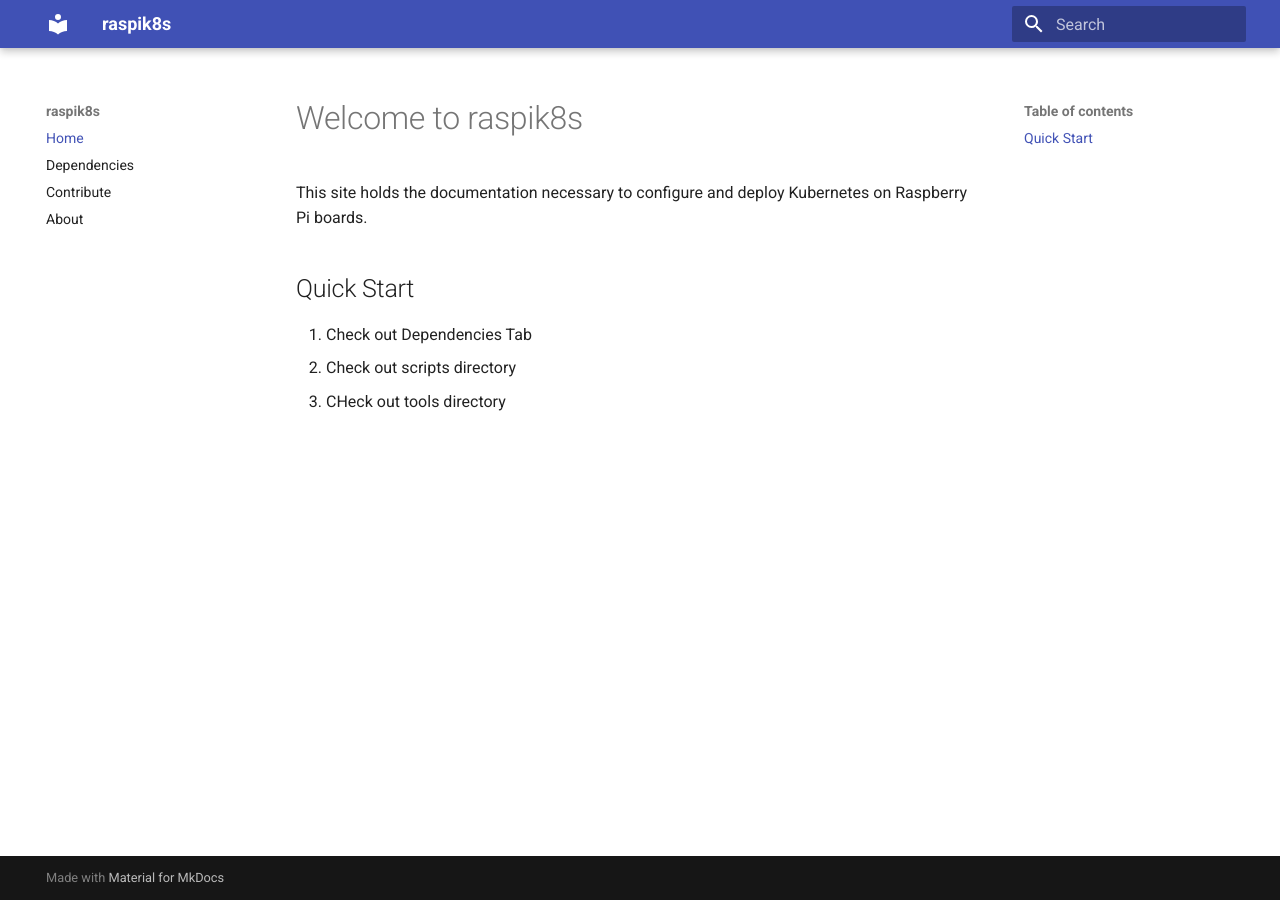
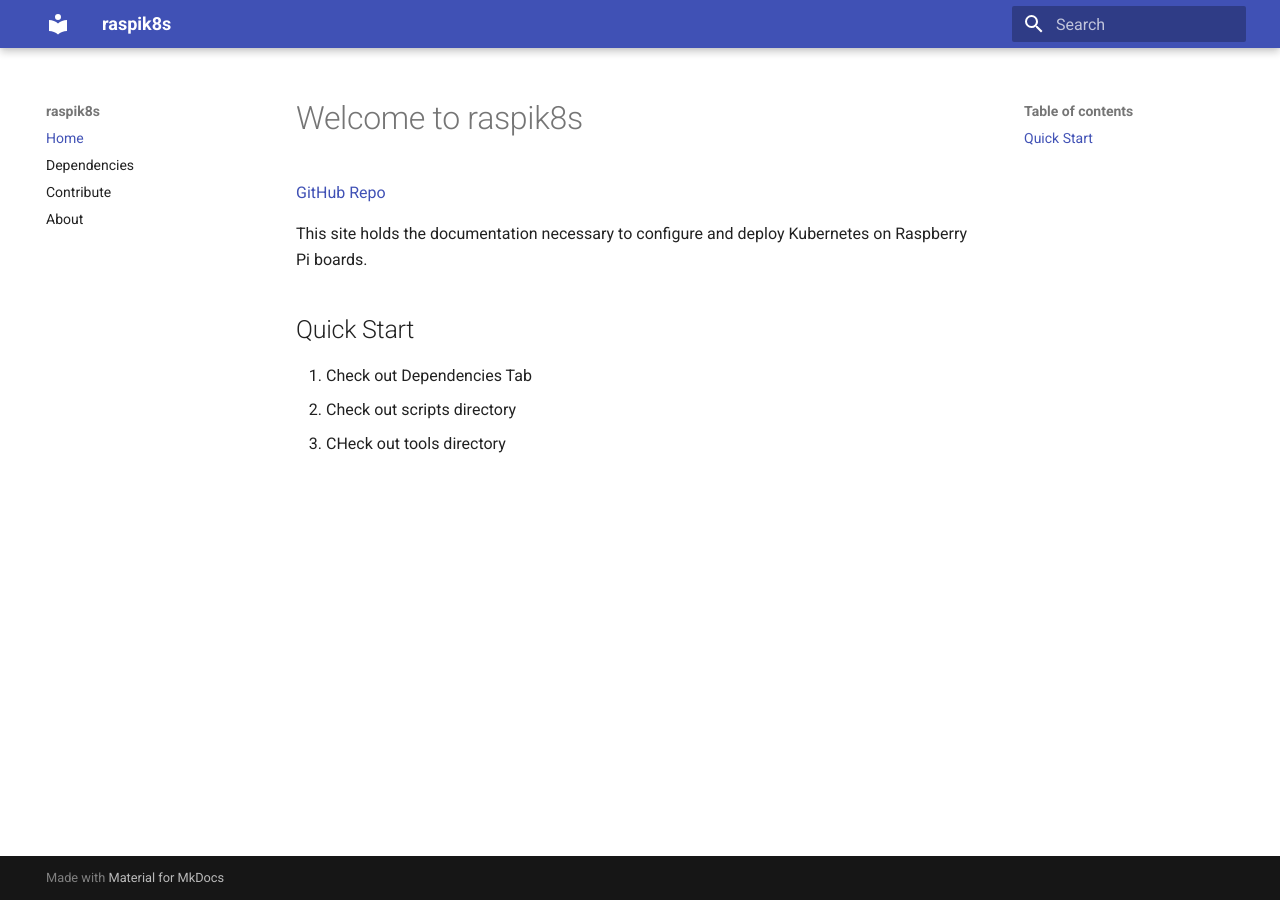
Before and after one commit to wrightbradley/raspik8s, an MkDocs documentation site: the page built from docs/index.md, in a window 1280 px wide. Built offline with MkDocs 1.6.1 and Material for MkDocs 9.7.7, drawn with Linux system fonts in a browser that asks for light colours.

Commit message:
added github repo link

```diff
--- a/docs/index.md
+++ b/docs/index.md
@@ -1,4 +1,6 @@
 # Welcome to raspik8s
+
+[GitHub Repo](https://github.com/the-wright-engineer/raspik8s)
 
 This site holds the documentation necessary to configure and deploy Kubernetes on Raspberry Pi boards.
 
```
